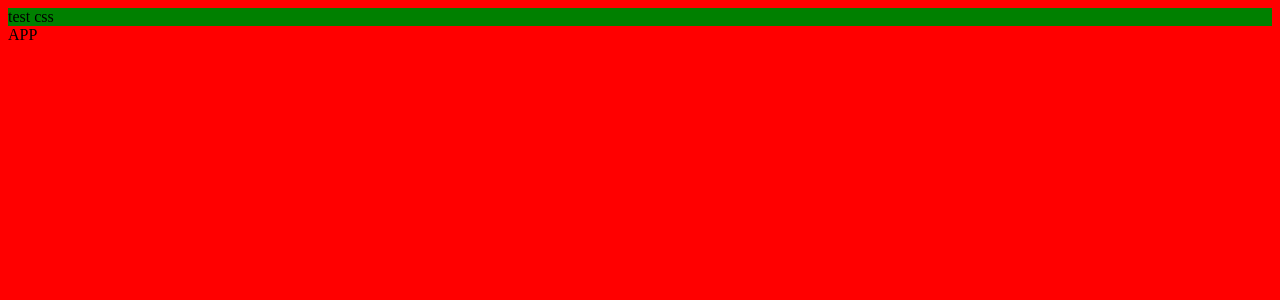
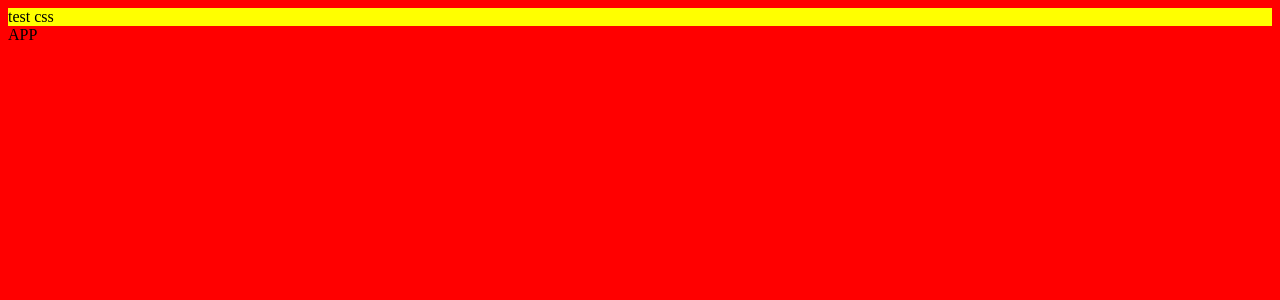
Before and after one commit to wyle-timing-xx/custom-react-template, a React app: page / in a window 1280 px wide. Shown: the top 300 px of the page. Built offline with nearby package versions, Linux system fonts and the light colour scheme; the HTML template or start-up script is replaced by a standard one.

Commit message:
feat: test husky

```diff
--- a/src/App.module.css
+++ b/src/App.module.css
@@ -1,3 +1,3 @@
 .abc {
-	background-color: green;
+	background-color: yellow;
 }
--- a/tsconfig.json
+++ b/tsconfig.json
@@ -45,6 +45,6 @@
 		},
 		"types": ["node"]
 	},
-	"include": ["src/**/*", "src/**/*.tsx", "src/**/*.ts", "src/**/*.jsx", "src/**/*.js", "src/**/*.css"],
+	"include": ["src/**/*", "src/**/*.tsx", "src/**/*.ts", "src/**/*.jsx", "src/**/*.js"],
 	"exclude": ["node_modules", "dist", "build", "**/*.test.ts", "**/*.test.tsx", "**/*.spec.ts", "**/*.spec.tsx"]
 }
```
Also changed, not shown: package.json (+15 -3 lines), 1 other file (tests, documents, lock files or other folders).
